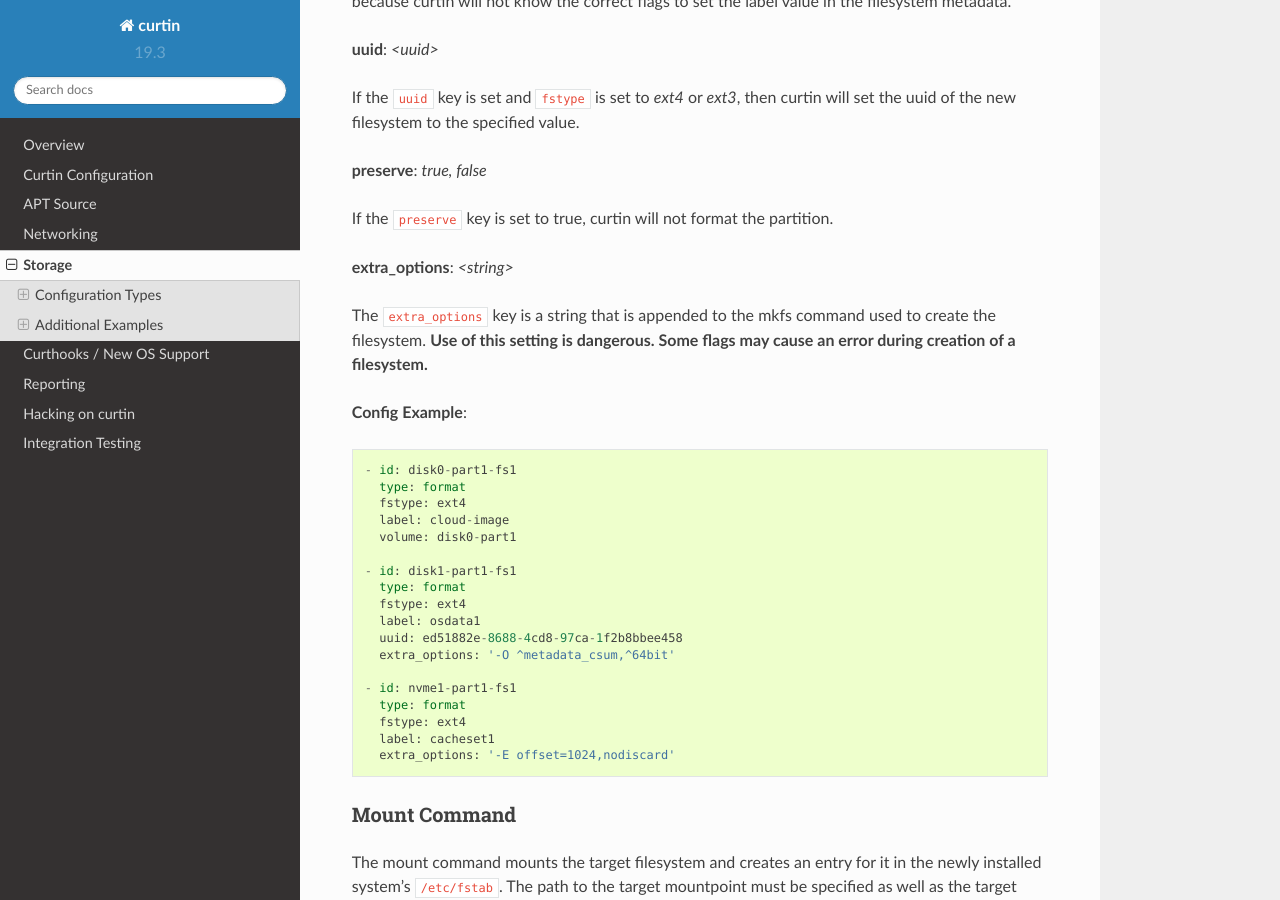
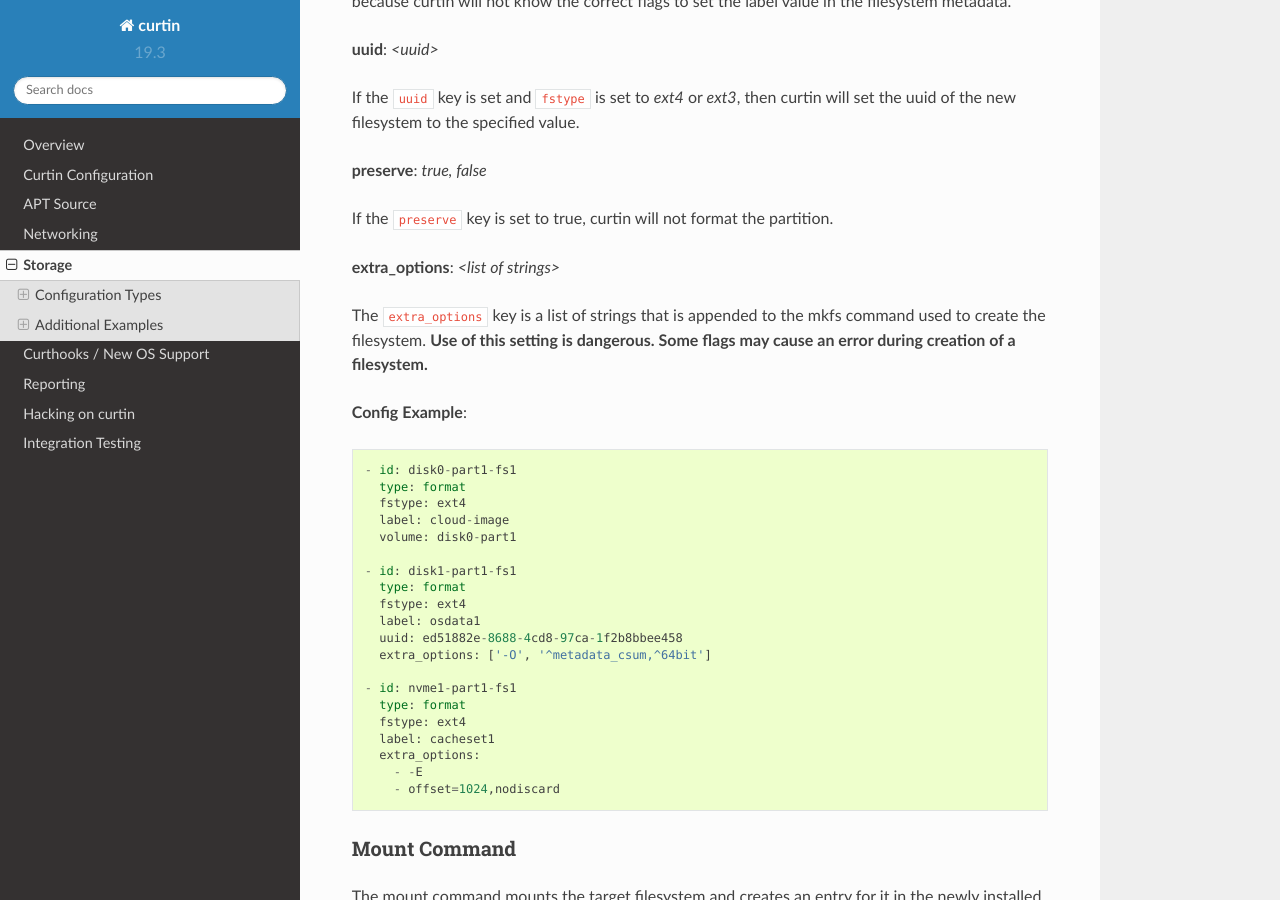
Before and after one commit to canonical/curtin, a Sphinx documentation site: the page built from doc/topics/storage.rst, in a window 1280 px wide and 900 px high, scrolled down 9512 px. Built offline with Sphinx 7.4.7 and the Read the Docs theme 2.0.0, drawn with Linux system fonts in a browser that asks for light colours.

Commit message:
format: extra_options should be a list type
Switch to a list for extra_options to allow for specifying whitespace
characters in values passed to mkfs command.

- tox: add block-schema validate env

```diff
--- a/doc/topics/storage.rst
+++ b/doc/topics/storage.rst
@@ -472,11 +472,11 @@ curtin will set the uuid of the new filesystem to the specified value.
 
 If the ``preserve`` key is set to true, curtin will not format the partition.
 
-**extra_options**: *<string>*
-
-The ``extra_options`` key is a string that is appended to the mkfs command used
-to create the filesystem.  **Use of this setting is dangerous.  Some flags
-may cause an error during creation of a filesystem.**
+**extra_options**: *<list of strings>*
+
+The ``extra_options`` key is a list of strings that is appended to the mkfs
+command used to create the filesystem.  **Use of this setting is dangerous.
+Some flags may cause an error during creation of a filesystem.**
 
 **Config Example**::
 
@@ -491,14 +491,15 @@ may cause an error during creation of a filesystem.**
    fstype: ext4
    label: osdata1
    uuid: ed51882e-8688-4cd8-97ca-1f2b8bbee458
-   extra_options: '-O ^metadata_csum,^64bit'
+   extra_options: ['-O', '^metadata_csum,^64bit']
 
  - id: nvme1-part1-fs1
    type: format
    fstype: ext4
    label: cacheset1
-   extra_options: '-E offset=1024,nodiscard'
-
+   extra_options:
+     - -E
+     - offset=1024,nodiscard
 
 Mount Command
 ~~~~~~~~~~~~~
```
Also changed, not shown: 5 other files.
